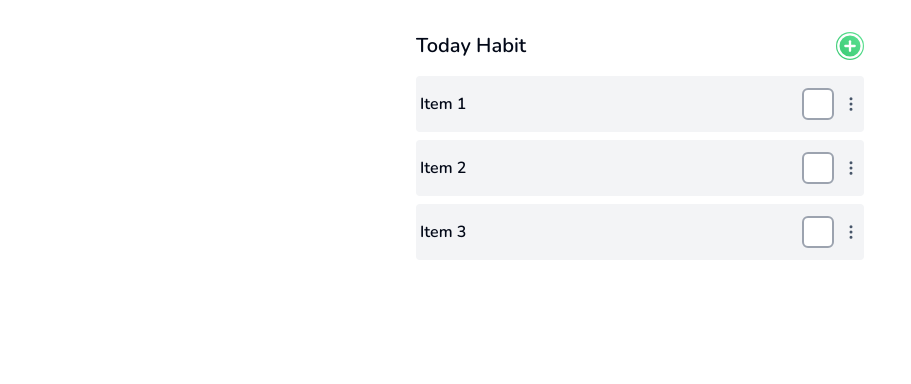
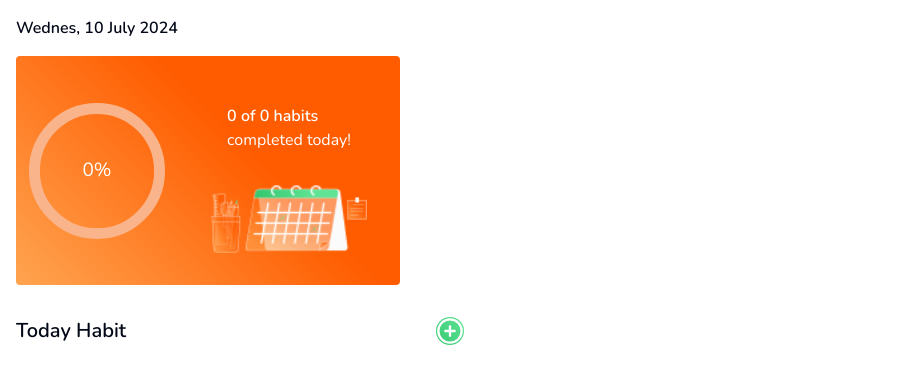
Before and after one commit to Pedroo07/Habita-App, a React (Vite) app: page / in a window 1280 px wide. Shown: the top 384 px of the page, without its empty margins (0-911 px from the left). Built offline with nearby package versions, Linux system fonts and the light colour scheme.

Commit message:
Creating graph for To-dos list

```diff
--- a/package.json
+++ b/package.json
@@ -17,6 +17,7 @@
     "clsx": "^2.1.1",
     "lucide-react": "^0.406.0",
     "react": "^18.3.1",
+    "react-circular-progressbar": "^2.1.0",
     "react-dom": "^18.3.1",
     "react-icons": "^5.2.1",
     "tailwind-merge": "^2.4.0",
--- a/src/components/home/Home.tsx
+++ b/src/components/home/Home.tsx
@@ -1,9 +1,18 @@
 import { TodoDaily } from "./TodoDaily"
 
 export const Home = () => {
+  const daysOfWeek = ["Sun", "Mon", "Tues", "Wednes", "Thurs", "Fri", "Satur"];
+  const monthsOfYear = ["January", "February", "March", "April", "May", "June", "July", "August", "September", "October", "November", "December"]
+  const now = new Date()
+  const day = now.getDate();
+  const dayOfWeek = daysOfWeek[now.getDay()];
+  const month = monthsOfYear[now.getMonth()]
+  const year = now.getFullYear()
+
   return (
-    <div>
-        <TodoDaily />
+    <div className="flex flex-col gap-4 p-4">
+      <h4 className="font-semibold">{dayOfWeek}, {day} {month} {year}</h4>
+      <TodoDaily />
     </div>
   )
 }
--- a/src/components/home/TodoDaily.tsx
+++ b/src/components/home/TodoDaily.tsx
@@ -14,6 +14,8 @@ import {
     DialogTrigger,
 } from "../ui/dialog"
 import { Trash2 } from "lucide-react";
+import { TodoGraphic } from "./TodoGraphic";
+import { Button } from "../ui/button";
 
 type CustomCheckboxProps = {
     id: number
@@ -87,10 +89,7 @@ const TodoDailyItem: React.FC<TodoDailyItemProps> = ({ item, handleCheckboxChang
 }
 export const TodoDaily = () => {
     const [title, setTitle] = useState<string>("")
-    const [items, setItems] = useState<TodoItem[]>([
-        { id: 1, text: "Item 1", isChecked: false },
-        { id: 2, text: "Item 2", isChecked: false },
-        { id: 3, text: "Item 3", isChecked: false },])
+    const [items, setItems] = useState<TodoItem[]>([])
 
     const handleCheckboxChange = (id: number) => {
         setItems(items.map(item => item.id === id ? { ...item, isChecked: !item.isChecked } : item))
@@ -111,8 +110,12 @@ export const TodoDaily = () => {
         setItems([...items, newItem])
         setTitle('')
     }
+
+    const completedTodos = items.filter(item => item.isChecked).length
+    const totalTodos = items.length
     return (
-        <div className="max-w-md mx-auto my-8">
+        <div className="flex flex-col-reverse gap-8">
+        <div className="max-w-md">
             <div className="flex justify-between mb-4">
                 <h2 className="text-xl font-semibold">Today Habit</h2>
                 <Dialog>
@@ -125,7 +128,7 @@ export const TodoDaily = () => {
                             <DialogTitle>Add a new To-do</DialogTitle>
                         </DialogHeader>
                         <div className="flex items-center gap-4">
-                            <label htmlFor="title" className="text-right font-medium">Title:</label>
+                            <label htmlFor="title" className="text-right font-medium">Habit Name</label>
                             <input
                                 id="title"
                                 type="text"
@@ -136,15 +139,14 @@ export const TodoDaily = () => {
                                 className="border-gray-400 border-solid border-2 rounded-sm p-0.5" />
                         </div>
                         <DialogFooter>
-                            <button
+                            <Button
                                 onClick={handleAddTodoItem}
                                 type="button"
-                                className="bg-bg-color2 items-center px-3 rounded-sm flex gap-1 text-white"
+                                className="items-center px-3 rounded-sm flex gap-1 text-white"
                                 disabled={!title}
                             >
-                                <PlusCircleIcon size={16} />
-                                <span>Add</span>
-                            </button>
+                                <span>Create New</span>
+                            </Button>
                         </DialogFooter>
                     </DialogContent>
                 </Dialog>
@@ -155,5 +157,7 @@ export const TodoDaily = () => {
                 ))}
             </ul>
         </div>
+            <TodoGraphic completed={completedTodos} total={totalTodos}/>
+        </div>
     );
 };
--- /dev/null
+++ b/src/components/home/TodoGraphic.tsx
@@ -0,0 +1,33 @@
+import { CircularProgressbar, buildStyles } from 'react-circular-progressbar';
+import 'react-circular-progressbar/dist/styles.css';
+
+type TodoGrapicProps = {
+    completed: number
+    total: number
+}
+
+export const TodoGraphic: React.FC<TodoGrapicProps> = ({ completed, total }) => {
+    const percentage = total > 0 ? (completed / total) * 100 : 0
+
+    return (
+        <div className="bg-bg-color1 flex justify-around max-w-96  items-center rounded">
+            <div className='w-40 h-40 p-3 '>
+                <CircularProgressbar
+                    value={percentage}
+                    text={`${percentage.toFixed(0)}%`}
+                    styles={buildStyles({
+                        textSize: '14px',
+                        pathColor: `rgba( 255, 255, 255, ${percentage / 100})`,
+                        textColor: '#ffffff',
+                        trailColor: '#fab48c',
+                        backgroundColor: '#ffffff',
+                    })}
+                />
+            </div>
+            <div className="flex flex-col gap-4 p-8">
+                <p className=" text-white p-4"><span className="font-semibold">{completed} of {total} habits</span> <br />completed today!</p>
+                <img src="/Calendar.png" alt="" className='sticky bottom-0 right-0' />
+            </div>
+        </div>
+    )
+}
```
Also changed, not shown: public/Calendar.png (added), 1 other file (tests, documents, lock files or other folders).
